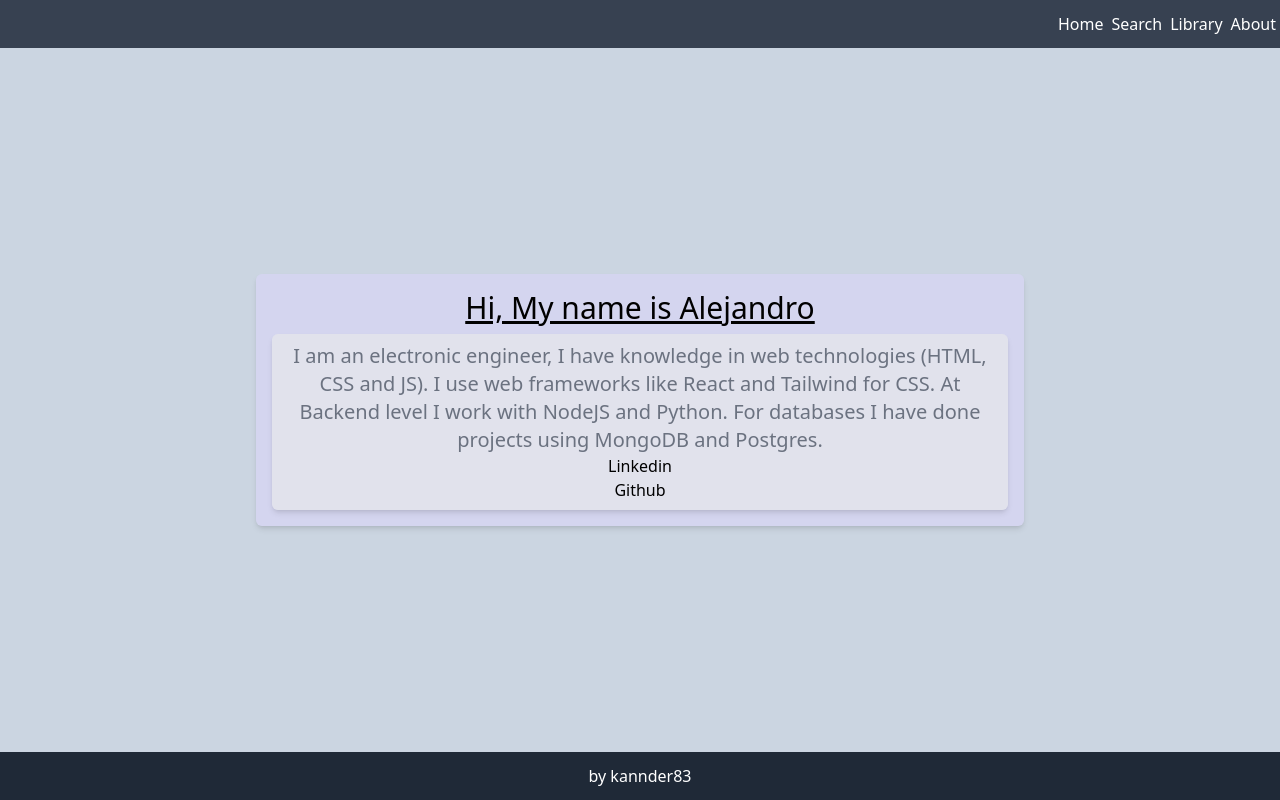
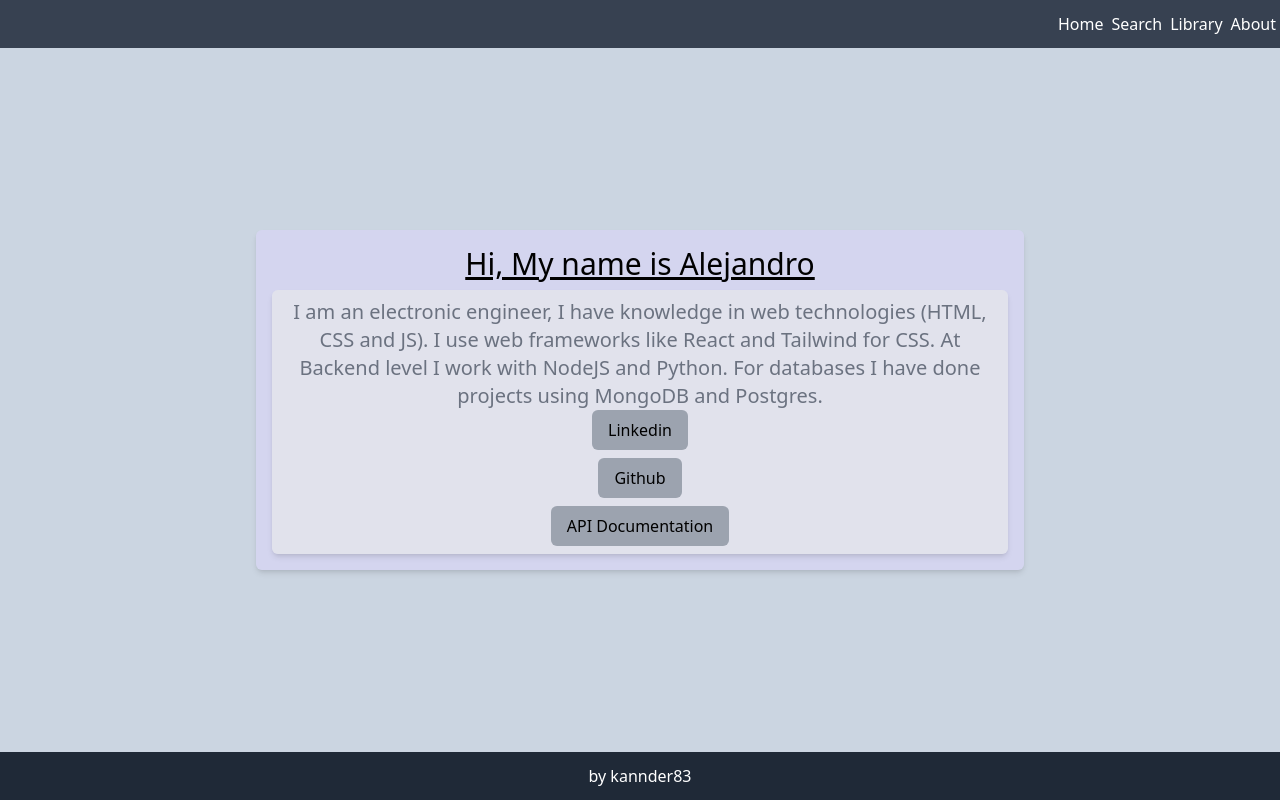
Before and after one commit to kannder83/filter-song, a React (Vite) app in the folder frontend/: page /about in a window 1280 px wide. Built offline with nearby package versions, Linux system fonts and the light colour scheme.

Commit message:
Included URL for API Documentation

```diff
--- a/frontend/src/pages/About.jsx
+++ b/frontend/src/pages/About.jsx
@@ -11,18 +11,24 @@ const About = () => {
           CSS. At Backend level I work with NodeJS and Python. For databases I
           have done projects using MongoDB and Postgres.
         </p>
-        <div className="flex flex-col justify-center items-center">
+        <div className="flex flex-col justify-center items-center space-y-2">
           <a
-            className="hover:underline hover:text-gray-600"
+            className="px-4 py-2 rounded-md bg-gray-400 hover:text-white  hover:shadow-md"
             href="https://www.linkedin.com/in/alejandroruizm/"
           >
             Linkedin
           </a>
           <a
-            className="hover:underline hover:text-gray-600"
+            className="px-4 py-2 rounded-md bg-gray-400 hover:text-white  hover:shadow-md"
             href="https://github.com/kannder83/filter-song"
           >
             Github
+          </a>
+          <a
+            className="px-4 py-2 rounded-md bg-gray-400 hover:text-white  hover:shadow-md"
+            href="https://kannder83.com/api/filter-song"
+          >
+            API Documentation
           </a>
         </div>
       </div>
```
